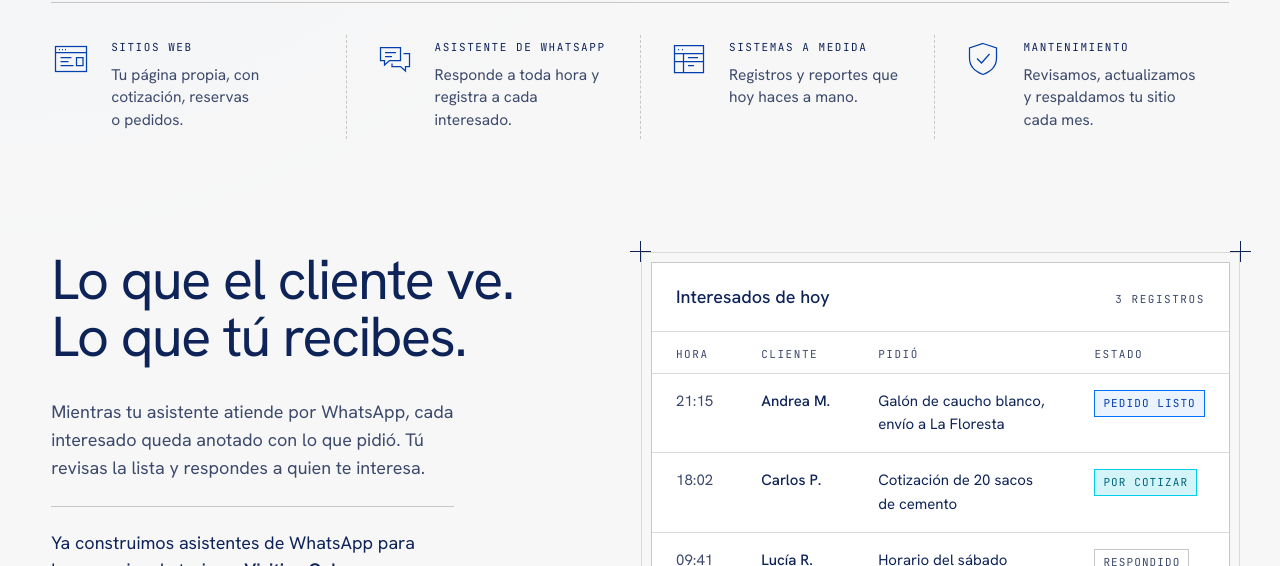
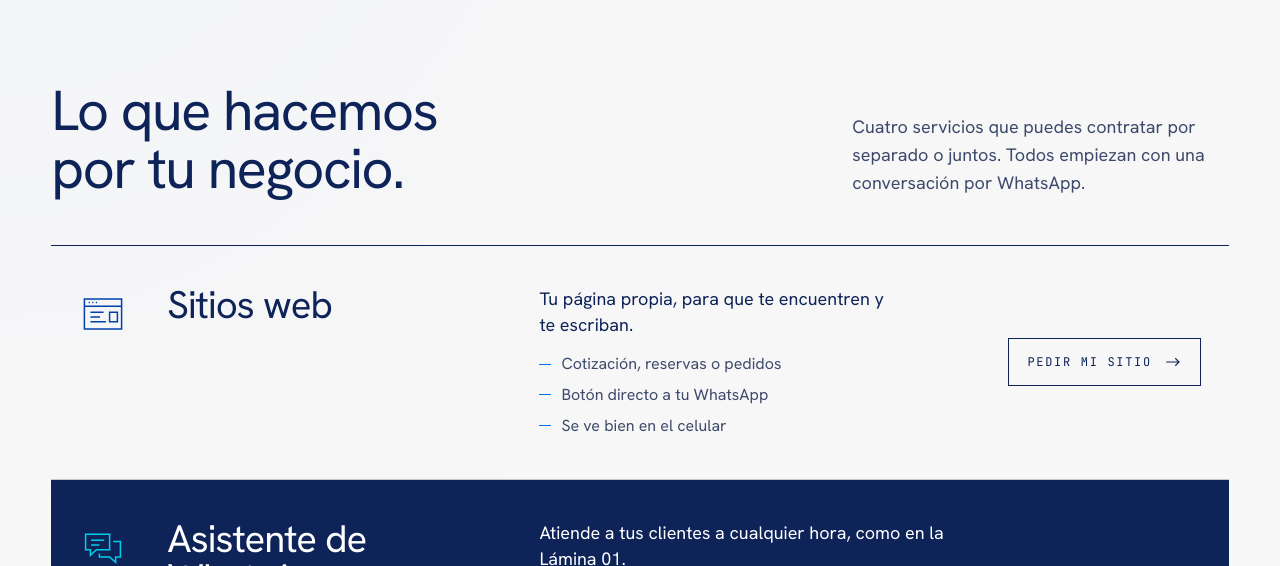
Before and after one commit to Juanpage/hexnex, a plain HTML site: page index.html in a window 1280 px wide. Shown: the part 688-1254 px from the top of the page. Drawn offline with Linux system fonts and the light colour scheme.

Commit message:
Servicios como oferta destacada: filas grandes con lo que incluye y botón a WhatsApp
El asistente de WhatsApp queda como servicio insignia en fila azul marino.
Cada botón abre WhatsApp con un mensaje según el servicio.

Co-Authored-By: Claude Opus 5.5 <noreply@anthropic.com>

```diff
--- a/index.html
+++ b/index.html
@@ -88,23 +88,47 @@
       </figure>
     </section>
 
-    <section class="sheet credits" id="servicios" aria-label="Servicios">
-      <ul>
-        <li>
+    <section class="sheet offer" id="servicios" aria-labelledby="servicios-t">
+      <div class="offer-head">
+        <h2 id="servicios-t" class="display-2">Lo que hacemos por tu negocio.</h2>
+        <p>Cuatro servicios que puedes contratar por separado o juntos. Todos empiezan con una conversación por WhatsApp.</p>
+      </div>
+      <ul class="offer-list">
+        <li class="offer-row">
           <svg class="glyph" aria-hidden="true"><use href="#i-web"/></svg>
-          <div><h2 class="label">Sitios web</h2><p>Tu página propia, con cotización, reservas o pedidos.</p></div>
+          <h3>Sitios web</h3>
+          <div class="offer-body">
+            <p>Tu página propia, para que te encuentren y te escriban.</p>
+            <ul class="offer-incl"><li>Cotización, reservas o pedidos</li><li>Botón directo a tu WhatsApp</li><li>Se ve bien en el celular</li></ul>
+          </div>
+          <a class="offer-cta" href="https://wa.me/593983150933?text=Hola%2C%20me%20interesa%20un%20sitio%20web%20para%20mi%20negocio.">Pedir mi sitio <svg class="ico" aria-hidden="true"><use href="#i-arrow"/></svg></a>
         </li>
-        <li>
+        <li class="offer-row offer-star">
           <svg class="glyph" aria-hidden="true"><use href="#i-chat"/></svg>
-          <div><h2 class="label">Asistente de WhatsApp</h2><p>Responde a toda hora y registra a cada interesado.</p></div>
+          <h3>Asistente de WhatsApp</h3>
+          <div class="offer-body">
+            <p>Atiende a tus clientes a cualquier hora, como en la Lámina 01.</p>
+            <ul class="offer-incl"><li>Responde con tus productos y precios</li><li>Anota a cada interesado</li><li>Te avisa cuando hay un pedido</li></ul>
+          </div>
+          <a class="offer-cta" href="https://wa.me/593983150933?text=Hola%2C%20me%20interesa%20un%20asistente%20de%20WhatsApp%20para%20mi%20negocio.">Quiero mi asistente <svg class="ico" aria-hidden="true"><use href="#i-arrow"/></svg></a>
         </li>
-        <li>
+        <li class="offer-row">
           <svg class="glyph" aria-hidden="true"><use href="#i-system"/></svg>
-          <div><h2 class="label">Sistemas a medida</h2><p>Registros y reportes que hoy haces a mano.</p></div>
+          <h3>Sistemas a medida</h3>
+          <div class="offer-body">
+            <p>Ordena lo que hoy llevas en cuadernos y hojas de cálculo.</p>
+            <ul class="offer-incl"><li>Registros de clientes, ventas o inventario</li><li>Reportes listos para revisar</li><li>Hecho para tu forma de trabajar</li></ul>
+          </div>
+          <a class="offer-cta" href="https://wa.me/593983150933?text=Hola%2C%20me%20interesa%20un%20sistema%20a%20medida%20para%20mi%20negocio.">Contar mi caso <svg class="ico" aria-hidden="true"><use href="#i-arrow"/></svg></a>
         </li>
-        <li>
+        <li class="offer-row">
           <svg class="glyph" aria-hidden="true"><use href="#i-care"/></svg>
-          <div><h2 class="label">Mantenimiento</h2><p>Revisamos, actualizamos y respaldamos tu sitio cada mes.</p></div>
+          <h3>Mantenimiento mensual</h3>
+          <div class="offer-body">
+            <p>Nos encargamos de que tu sitio siga al día mientras tú atiendes tu negocio.</p>
+            <ul class="offer-incl"><li>Revisiones y actualizaciones</li><li>Respaldos de tu información</li><li>Cambios pequeños de contenido</li></ul>
+          </div>
+          <a class="offer-cta" href="https://wa.me/593983150933?text=Hola%2C%20me%20interesa%20el%20mantenimiento%20mensual%20de%20mi%20sitio.">Consultar <svg class="ico" aria-hidden="true"><use href="#i-arrow"/></svg></a>
         </li>
       </ul>
     </section>
--- a/styles.css
+++ b/styles.css
@@ -204,18 +204,49 @@ h1 {
 .seal img { position: absolute; left: 50%; top: 50%; width: 44px; height: 44px; transform: translate(-50%, -50%); border-radius: 50%; }
 @keyframes spin { to { transform: rotate(360deg); } }
 
-/* ---------- Créditos de servicios ---------- */
-.credits ul {
-  list-style: none; margin: 0; padding: 32px 0 0;
-  display: grid; grid-template-columns: repeat(4, minmax(0, 1fr));
-  border-top: 1px solid var(--hair);
+/* ---------- Oferta de servicios ---------- */
+.offer { padding-top: clamp(72px, 10vh, 120px); }
+.offer-head { display: grid; grid-template-columns: repeat(12, minmax(0, 1fr)); column-gap: 24px; align-items: end; margin-bottom: 48px; }
+.offer-head h2 { grid-column: 1 / span 7; }
+.offer-head p { grid-column: 9 / span 4; font-size: 18px; color: var(--ink-soft); }
+.offer-list { list-style: none; margin: 0; padding: 0; border-top: 1px solid var(--ink); }
+.offer-row {
+  position: relative; isolation: isolate;
+  display: grid; grid-template-columns: 56px minmax(0, 4fr) minmax(0, 5fr) minmax(0, 2.4fr);
+  column-gap: 32px; align-items: start;
+  padding: 40px 28px; border-bottom: 1px solid var(--hair);
 }
-.credits li { display: flex; gap: 20px; padding: 4px 28px 8px; }
-.credits li + li { border-left: 1px dashed var(--hair); }
-.credits li:first-child { padding-left: 0; }
-.glyph { width: 40px; height: 40px; flex: none; color: var(--blue-deep); }
-.credits .label { color: var(--ink); margin-bottom: 8px; line-height: 1.5; }
-.credits p { font-size: 15.5px; line-height: 1.45; color: var(--ink-soft); max-width: 24ch; }
+.offer-row::before {
+  content: ""; position: absolute; inset: 0; z-index: -1; background: var(--cyan-wash);
+  clip-path: inset(0 100% 0 0); transition: clip-path 0.6s var(--ease);
+}
+.offer-row:hover::before, .offer-row:focus-within::before { clip-path: inset(0 0 0 0); }
+.glyph { width: 48px; height: 48px; color: var(--blue-deep); margin-top: 4px; }
+.offer-row h3 { font-size: clamp(30px, 3vw, 44px); line-height: 1.04; letter-spacing: -0.025em; }
+.offer-body p { font-size: 18px; line-height: 1.45; margin-bottom: 14px; }
+.offer-incl { list-style: none; margin: 0; padding: 0; display: grid; gap: 6px; }
+.offer-incl li { position: relative; padding-left: 22px; font-size: 16px; color: var(--ink-soft); }
+.offer-incl li::before { content: ""; position: absolute; left: 0; top: 0.72em; width: 12px; height: 1px; background: var(--blue); }
+.offer-cta {
+  justify-self: end; align-self: center;
+  display: inline-flex; align-items: center; gap: 12px; min-height: 48px; padding: 0 18px;
+  border: 1px solid var(--ink); text-decoration: none; white-space: nowrap;
+  font-family: var(--mono); font-size: 12px; letter-spacing: 0.14em; text-transform: uppercase;
+  transition: background-color 0.3s var(--ease), color 0.3s var(--ease);
+}
+.offer-cta:hover { background: var(--ink); color: #fff; }
+.offer-cta .ico { transition: transform 0.4s var(--ease); }
+.offer-cta:hover .ico { transform: translateX(4px); }
+
+/* El asistente es el servicio insignia: fila en tinta */
+.offer-star { background: var(--ink); color: #fff; border-bottom-color: var(--ink); }
+.offer-star::before { background: var(--blue-deep); }
+.offer-star .glyph { color: var(--cyan); }
+.offer-star .offer-incl li { color: #c4d0ea; }
+.offer-star .offer-incl li::before { background: var(--cyan); }
+.offer-star .offer-cta { background: var(--wa); color: #0b2b1a; border-color: var(--wa); }
+.offer-star .offer-cta:hover { background: #3be07a; color: #0b2b1a; }
+.offer-star :focus-visible { outline-color: var(--cyan); }
 
 /* ---------- Trabajos ---------- */
 .works {
@@ -300,8 +331,11 @@ h1 {
 /* ---------- Responsivo ---------- */
 @media (max-width: 1080px) {
   .tokens { gap: 22px; }
-  .credits ul { grid-template-columns: repeat(2, minmax(0, 1fr)); row-gap: 28px; }
-  .credits li:nth-child(3) { border-left: 0; padding-left: 0; }
+  .offer-row { grid-template-columns: 48px minmax(0, 1fr) minmax(0, 1.3fr); row-gap: 20px; }
+  .offer-row .glyph { grid-column: 1; grid-row: 1 / span 2; }
+  .offer-row h3 { grid-column: 2; grid-row: 1; }
+  .offer-body { grid-column: 3; grid-row: 1 / span 2; }
+  .offer-cta { grid-column: 2; grid-row: 2; align-self: end; justify-self: start; }
   .step-table li { grid-template-columns: 56px minmax(0, 1fr) minmax(0, 1fr); }
   .step-tag { display: none; }
 }
@@ -318,7 +352,8 @@ h1 {
   .seal { width: 84px; height: 84px; left: -18px; bottom: 18px; }
   .seal img { width: 30px; height: 30px; }
   .plate-chat .credit { padding-left: 64px; }
-  .credits { padding-top: 40px; }
+  .offer-head { grid-template-columns: minmax(0, 1fr); row-gap: 16px; }
+  .offer-head h2, .offer-head p { grid-column: 1; }
   .plate-leads { margin: 56px 22px 0; }
   .privacy { row-gap: 20px; }
   .back-inner { row-gap: 40px; padding-bottom: 72px; }
@@ -329,9 +364,9 @@ h1 {
   .bar-inner { height: 64px; }
   .brand span { display: none; }
   .btn-line { min-height: 40px; padding: 0 16px; }
-  .credits ul { grid-template-columns: minmax(0, 1fr); }
-  .credits li, .credits li:first-child { padding: 18px 0; border-left: 0; }
-  .credits li + li { border-top: 1px dashed var(--hair); }
+  .offer-row { grid-template-columns: minmax(0, 1fr); row-gap: 14px; padding: 32px 18px; }
+  .offer-row .glyph { width: 40px; height: 40px; }
+  .offer-row .glyph, .offer-row h3, .offer-body, .offer-cta { grid-column: 1; grid-row: auto; }
   .wa-thread { min-height: 0; padding: 16px 14px 20px; }
   .msg { max-width: 88%; font-size: 15px; }
   .credit { flex-direction: column; gap: 2px; }
```
Also changed, not shown: 1 other file.
